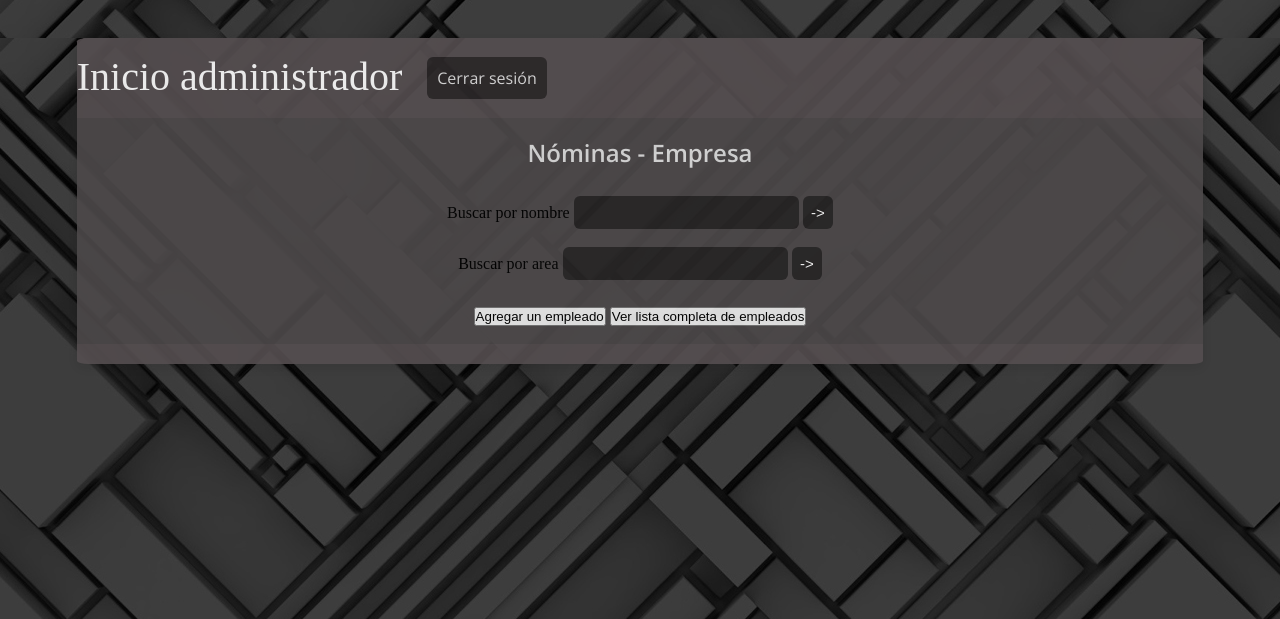
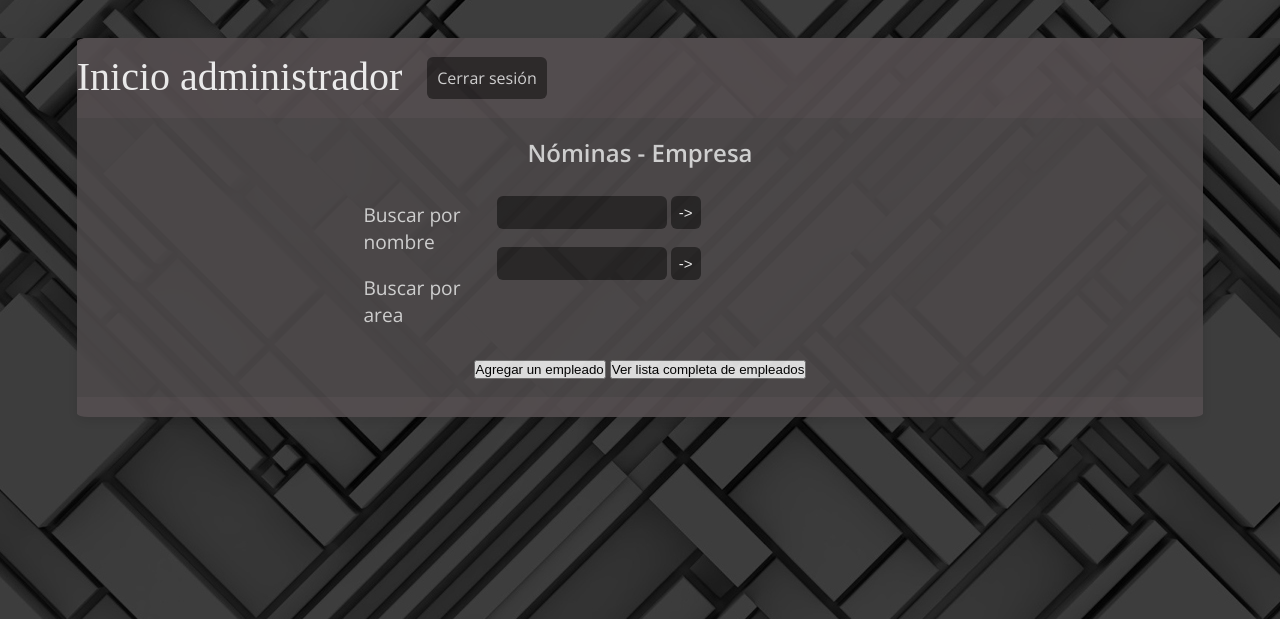
Before and after one commit to BryanRamirez21/Proyect-ING, a PHP site: page /menu_admin.php in a window 1280 px wide. Shown: the top 619 px of the page. Run offline with PHP 8.4, Linux system fonts and the light colour scheme; the visitor is signed in with stand-in values (Sample User, id 1); data that the repository does not hold is empty; some libraries are stand-ins or nearby versions.

Commit message:
Update menu_admin.php

```diff
--- a/ING/menu_admin.php
+++ b/ING/menu_admin.php
@@ -30,21 +30,31 @@
         <br>
         <h2>Nóminas - Empresa</h2>
         <br>
-        <div style="margin: 0% 25%; text-align: center;">
+        <div style="margin: 0% 25%;">
+            <div style="display: flex;">
+                <div>
+                    <p style="margin: 9px auto; padding: 5px;">Buscar por nombre</p>
+                    <p style="margin: 9px auto; padding: 5px;">Buscar por area</p>
+                </div>
+                <div style="width: -webkit-fill-available;">
                     <form action="Busqueda.php" method="GET">
-                Buscar por nombre
                         <input type="text" autocomplete="off" name="nombre">
                         <input type="submit" name = "submit" class="green" value="->" style="width: 30px">
                         <br>
                     </form>
                     <form action="Busqueda.php" method="GET">
-                Buscar por area
                         <input type="text" autocomplete="off" name="area">
                         <input type="submit" name = "submit" class="green" value="->" style="width: 30px">
                     </form>
+                </div>
+            </div>
+
             <br>
+            <div style="text-align:center;">
                 <button id="btnadd">Agregar un empleado</button>
                 <button id="btnlook">Ver lista completa de empleados</button>
+            </div>
+
             <div id="add" style="margin: 0% 25%; text-align: center; display:none;">
                 <?php require_once 'php/process.php'?>
                 <form action="php/process.php" method="POST">
```
Lines whose indentation alone changed are shown as unchanged.
